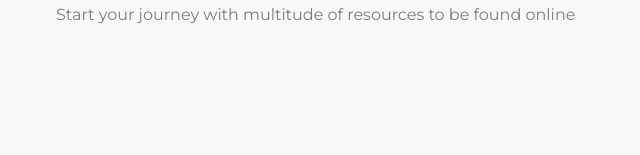
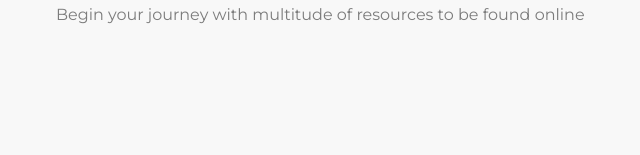
Before and after one commit to StephenAlcantara/learn-frontend, a website: page index.html in a window 1280 px wide. Shown: the part 433-588 px from the top of the page, 584-1224 px from the left. Drawn offline with nearby package versions, Linux system fonts and the light colour scheme.

Commit message:
Update index.html

```diff
--- a/index.html
+++ b/index.html
@@ -22,7 +22,7 @@
                 <div class="col align-self-center"><img class="img-fluid" src="assets/img/0e76a3bdb9a5f816879b8275dfd7238b.gif"></div>
                 <div class="col align-self-center title-desc">
                     <h1 class="fw-bolder text-primary">Start Learning Front-end Development</h1>
-                    <h2 class="fs-6 text-black-50">Start your journey with multitude of resources to be found online</h2>
+                    <h2 class="fs-6 text-black-50">Begin your journey with multitude of resources to be found online</h2>
                 </div>
             </div>
         </div>
```
